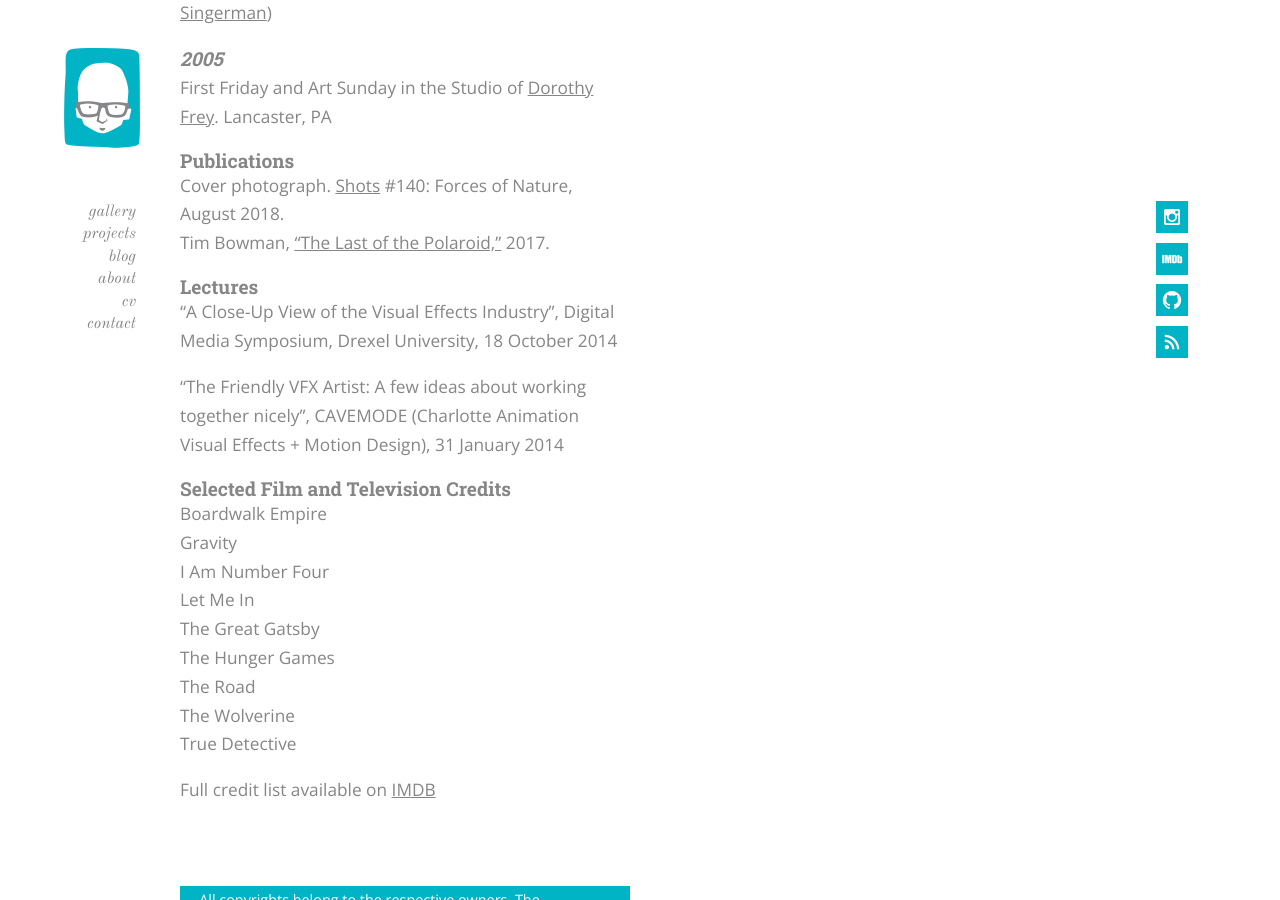
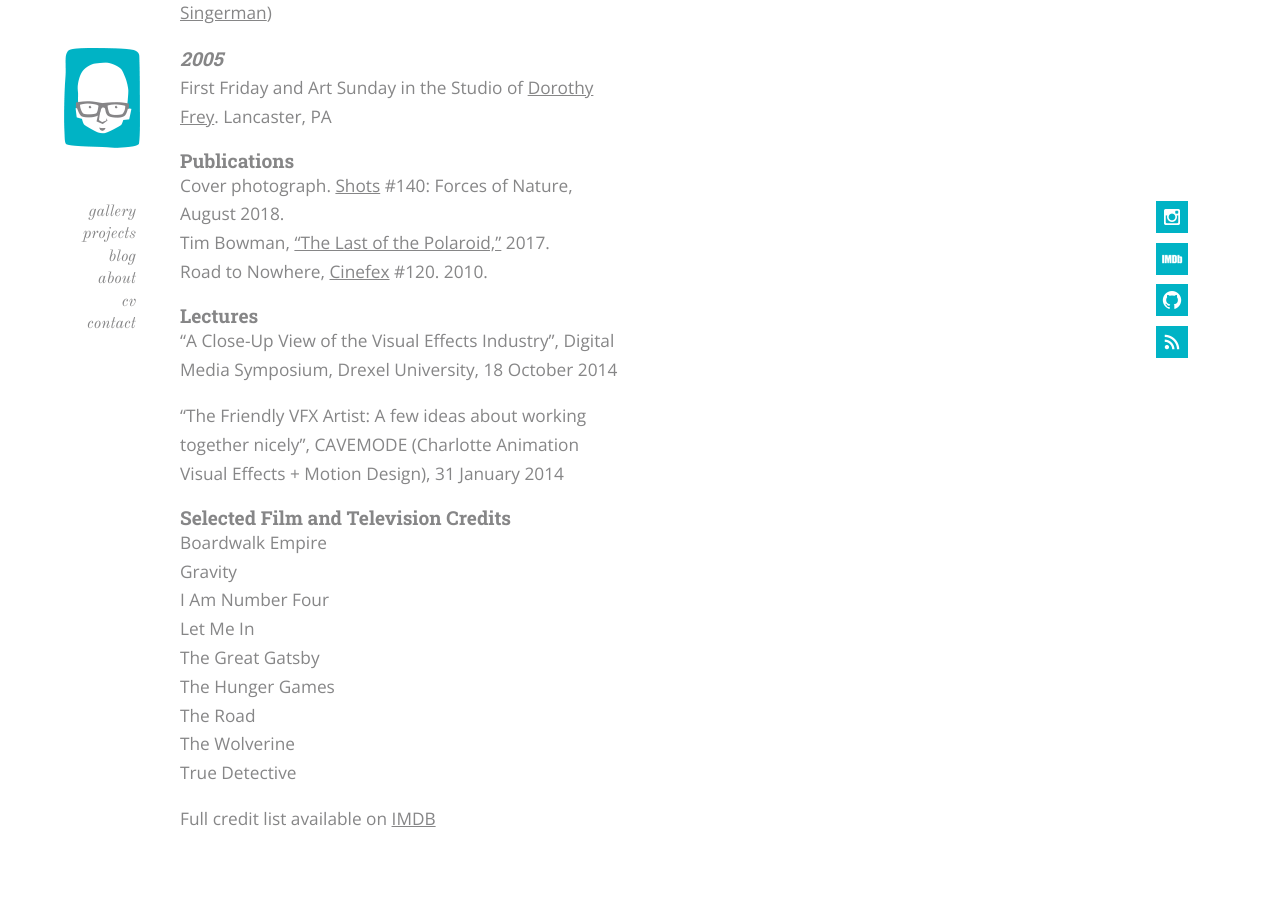
Before and after one commit to hellothisistim/hellothisistim.github.io, a Jekyll site: the page built from _posts/2018-01-01-cv.md, in a window 1280 px wide and 900 px high, scrolled down 1110 px. Built offline with Jekyll 4.4.1, drawn with Linux system fonts in a browser that asks for light colours; comment, search, counter and statistics services are not loaded.

Commit message:
Add Cinefex article (#84)

```diff
--- a/_posts/2018-01-01-cv.md
+++ b/_posts/2018-01-01-cv.md
@@ -48,6 +48,7 @@
 
 Cover photograph. [Shots](http://shotsmag.com/) #140: Forces of Nature, August 2018.
 Tim Bowman, ["The Last of the Polaroid,"](projects/the-last-of-the-polaroid/) 2017.
+Road to Nowhere, [Cinefex](http://www.cinefex.com) #120. 2010.
 
 ## Lectures
 
```
